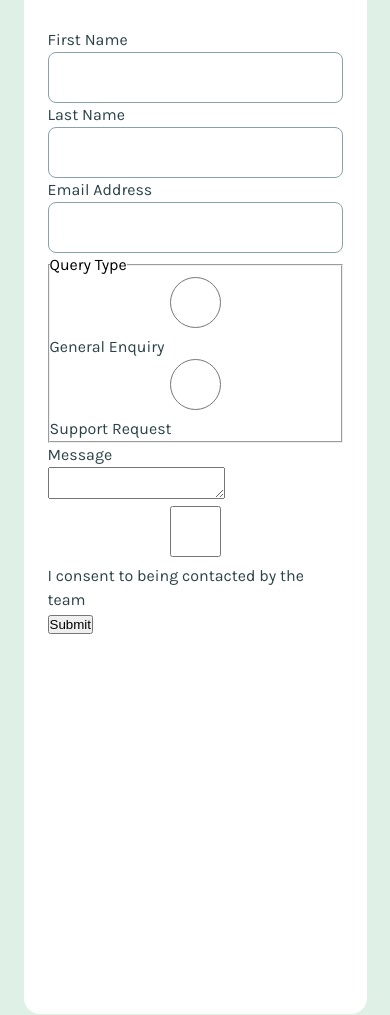
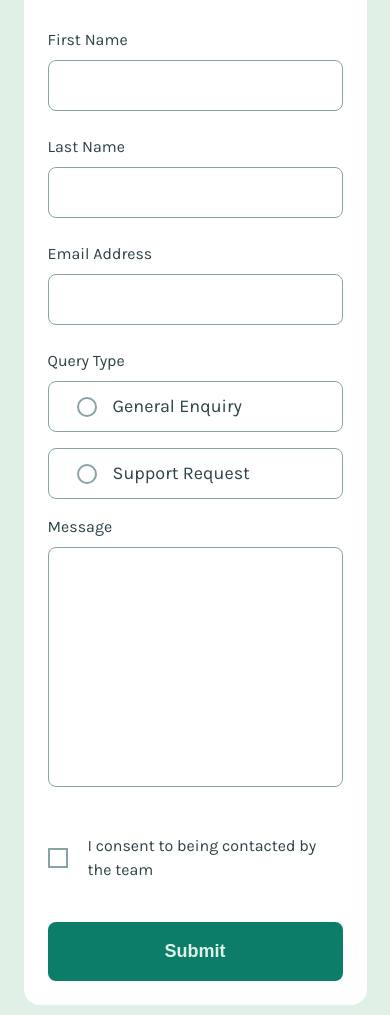
Before and after one commit to baby4dm/contact-form-component, a plain HTML site: page index.html in a window 390 px wide. Shown: the part 92-1107 px from the top of the page. Drawn offline with Linux system fonts and the light colour scheme.

Commit message:
completed mobile

```diff
--- a/index.html
+++ b/index.html
@@ -38,11 +38,13 @@
 
           <label class="query-type-option">
             <input type="radio" name="query" value="general" required />
+            <span class="custom-radio"></span>
             General Enquiry
           </label>
 
           <label class="query-type-option">
             <input type="radio" name="query" value="support" required />
+            <span class="custom-radio"></span>
             Support Request
           </label>
         </fieldset>
@@ -52,7 +54,7 @@
 
         <label class="checkbox">
           <input type="checkbox" required />
-          I consent to being contacted by the team
+          <span>I consent to being contacted by the team</span>
         </label>
 
         <button type="submit" class="submit-button">Submit</button>
--- a/styles.css
+++ b/styles.css
@@ -17,7 +17,6 @@ body {
 }
 .main-container {
   margin-block: 32px;
-  height: 1074px;
   width: 343px;
   background-color: hsl(0, 0%, 100%);
   border-radius: 16px;
@@ -25,15 +24,23 @@ body {
   display: flex;
   flex-direction: column;
 }
-label {
+label,
+legend {
   display: block;
   color: hsl(187, 24%, 22%);
+  margin-bottom: 8px;
 }
-input {
+input[type="text"],
+input[type="email"],
+fieldset label {
   height: 51px;
   border-radius: 8px;
   width: 100%;
   border: 1px solid hsl(186, 15%, 59%);
+  margin-bottom: 24px;
+  font-size: 18px;
+  line-height: 1.5;
+  padding: 12px 24px;
 }
 .title {
   font-size: 32px;
@@ -42,3 +49,94 @@ input {
   font-weight: 700;
   color: hsl(187, 24%, 22%);
 }
+fieldset {
+  border: none;
+}
+fieldset label {
+  display: flex;
+  flex-direction: row;
+  align-items: center;
+  padding-inline: 28px;
+  cursor: pointer;
+  margin-bottom: 16px;
+}
+input[type="radio"] {
+  appearance: none;
+  -webkit-appearance: none;
+  position: absolute;
+  opacity: 0;
+  pointer-events: none;
+}
+.custom-radio {
+  width: 20px;
+  height: 20px;
+  border-radius: 50%;
+  border: 2px solid hsl(186, 15%, 59%);
+  margin-right: 16px;
+}
+input[type="radio"]:checked + .custom-radio {
+  border-color: transparent;
+  background-image: url("./images/icon-radio-selected.svg");
+  background-position: center;
+}
+textarea {
+  width: 100%;
+  height: 240px;
+  border: none;
+  resize: none;
+  border: 1px solid hsl(186, 15%, 59%);
+  border-radius: 8px;
+  padding: 12px 24px;
+  font-size: 18px;
+  line-height: 1.5;
+  margin-bottom: 40px;
+}
+.checkbox {
+  position: relative;
+  padding-left: 40px;
+  cursor: pointer;
+  user-select: none;
+  display: flex;
+  align-items: center;
+  color: hsl(187, 24%, 22%);
+  margin-bottom: 40px;
+}
+.checkbox input[type="checkbox"] {
+  position: absolute;
+  opacity: 0;
+  pointer-events: none;
+}
+
+.checkbox span::before {
+  content: "";
+  position: absolute;
+  left: 0;
+  top: 50%;
+  transform: translateY(-50%);
+  width: 20px;
+  height: 20px;
+  border: 2px solid hsl(186, 15%, 59%);
+  box-sizing: border-box;
+  transition: all 0.2s ease;
+}
+
+.checkbox input[type="checkbox"]:checked + span::before {
+  border: none;
+  background-image: url("./images/icon-checkbox-check.svg");
+  background-size: 20px 20px;
+  background-repeat: no-repeat;
+  background-position: center;
+  background-color: transparent;
+}
+
+.submit-button {
+  width: 100%;
+  height: 59px;
+  border: none;
+  background-color: hsl(169, 82%, 27%);
+  border-radius: 8px;
+  color: hsl(148, 38%, 91%);
+  font-size: 18px;
+  line-height: 1.5;
+  font-weight: 700;
+}
```
